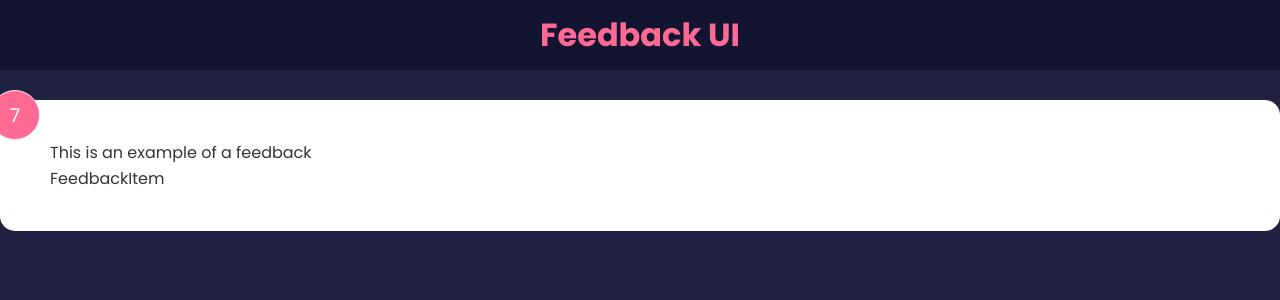
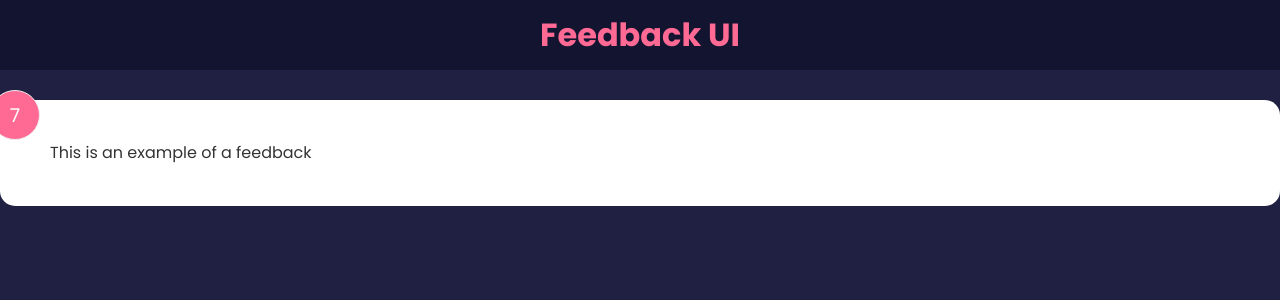
Before and after one commit to VladanStar/ExercisesReact, a React (Create React App) app in the folder exercises01/: page / in a window 1280 px wide. Shown: the top 300 px of the page. Built offline with nearby package versions, Linux system fonts and the light colour scheme.

Commit message:
Add useState

```diff
--- a/exercises01/src/components/FeedbackItem.js
+++ b/exercises01/src/components/FeedbackItem.js
@@ -4,12 +4,20 @@ import {useState} from 'react';
 function FeedbackItem() {
 
     const [rating, setRating] = useState(7);
+
     const [text, setText] = useState("This is an example of a feedback ")
-  return (
+    // const handleClick =()=>{
+    //     setRating((prev)=>{
+    //         return prev +1
+    //     })
+    // }
+
+    return (
     <div className='card'>
         <div className="num-display" >{rating}</div>
         <div className="text-display">{text}</div>
-        FeedbackItem</div>
+        {/* <button onClick={handleClick}>Click</button> */}
+    </div>
   )
 }
 
```
